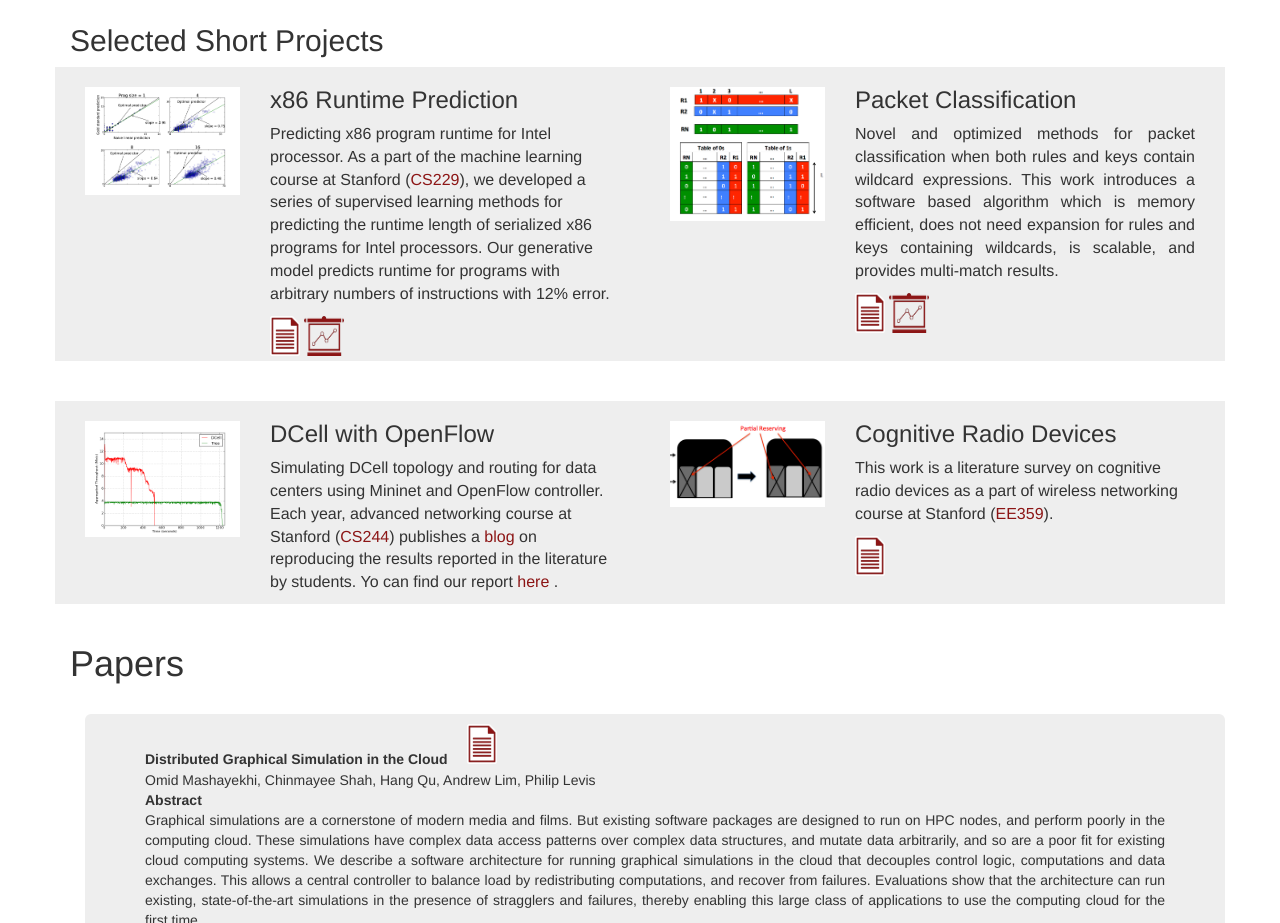
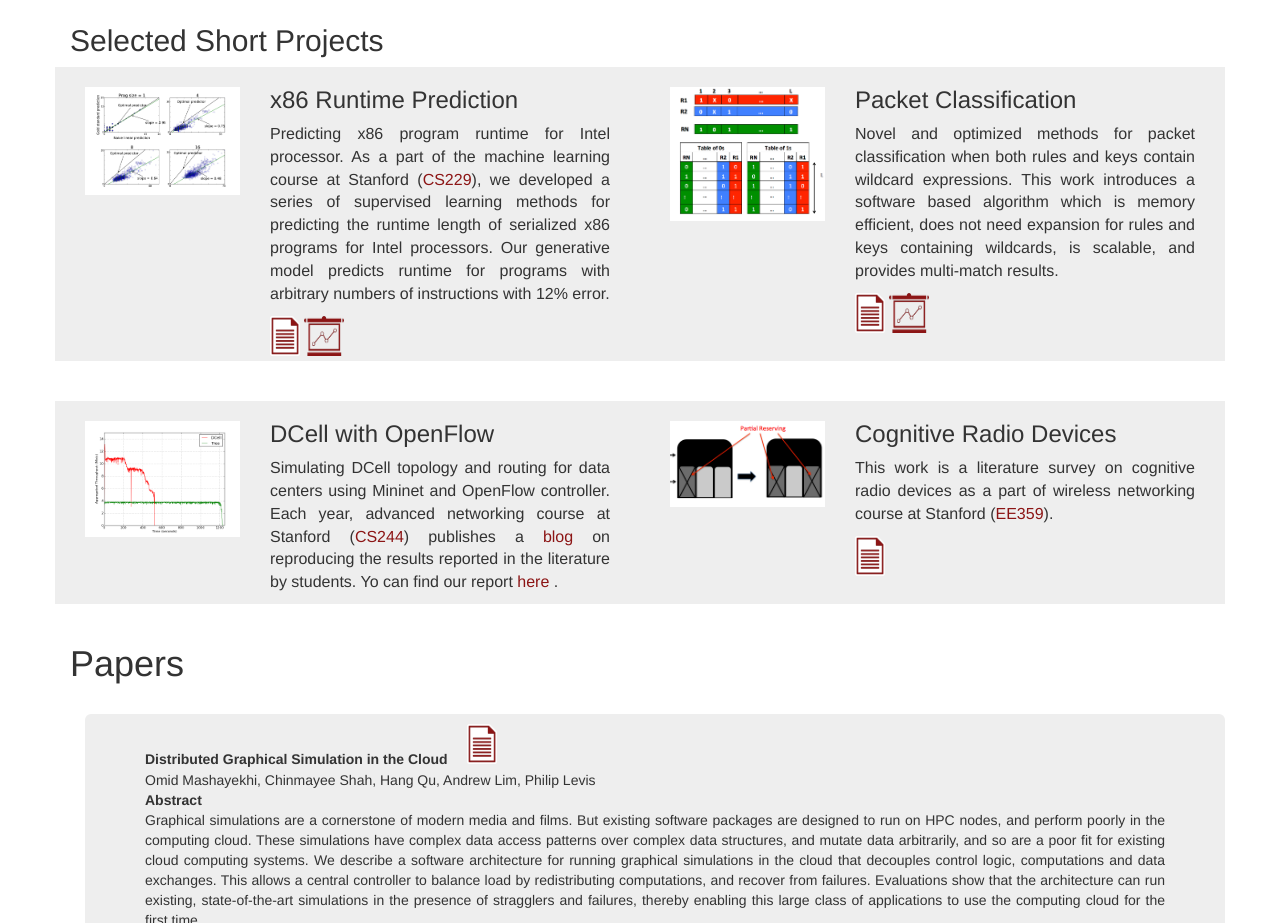
Before and after one commit to omidm/omidm.github.io, a plain HTML site: page index.html in a window 1280 px wide. Shown: the part 1300-2223 px from the top of the page. Drawn offline with nearby package versions, Linux system fonts and the light colour scheme.

Commit message:
text justify

```diff
--- a/index.html
+++ b/index.html
@@ -227,7 +227,7 @@
           </div>
           <div class="col-md-8 col-sm-8">
             <h3>x86 Runtime Prediction</h3>
-            <p style="text-align: left; font-size: 12pt;">
+            <p style="font-size: 12pt;">
               Predicting x86 program runtime for Intel processor. As a part of
               the machine learning course at Stanford (<a
               href="http://cs229.stanford.edu/" target="_blank">CS229</a>), we
@@ -281,7 +281,7 @@
           </div>
           <div class="col-md-8 col-sm-8">
             <h3>DCell with OpenFlow</h3>
-            <p style="text-align: left; font-size: 12pt;">
+            <p style="font-size: 12pt;">
               Simulating DCell topology and routing for data centers using
               Mininet and OpenFlow controller. Each year, advanced networking
               course at Stanford (<a
@@ -304,7 +304,7 @@
           </div>
           <div class="col-md-8 col-sm-8">
             <h3>Cognitive Radio Devices</h3>
-            <p style="text-align: left; font-size: 12pt;">
+            <p style="font-size: 12pt;">
               This work is a literature survey on cognitive radio devices as a
               part of wireless networking course at Stanford (<a
               href="http://web.stanford.edu/class/ee359/"
```
